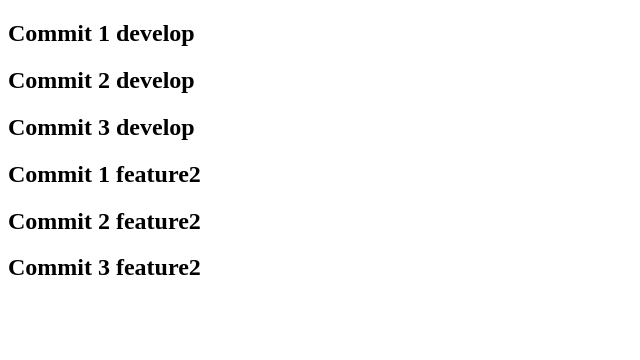
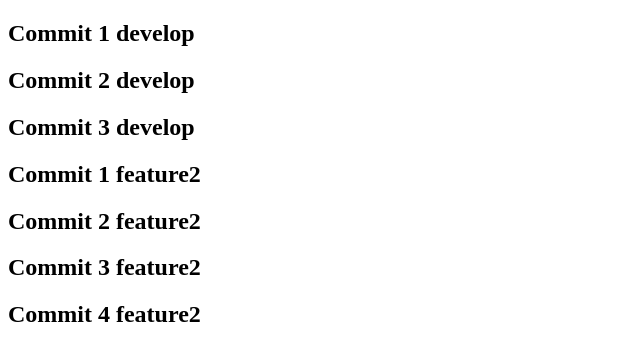
Before and after one commit to JaviCCT/UT02_JCCT_GIT, a plain HTML site: page index.html in a window 1280 px wide. Shown: the whole page, without its empty margins (0-640 px from the left). Drawn offline with Linux system fonts and the light colour scheme.

Commit message:
Commit 4 feature2

```diff
--- a/index.html
+++ b/index.html
@@ -14,6 +14,7 @@
     <h2>Commit 1 feature2</h2>
     <h2>Commit 2 feature2</h2>
     <h2>Commit 3 feature2</h2>
+    <h2>Commit 4 feature2</h2>
 
 
 </body>
```
